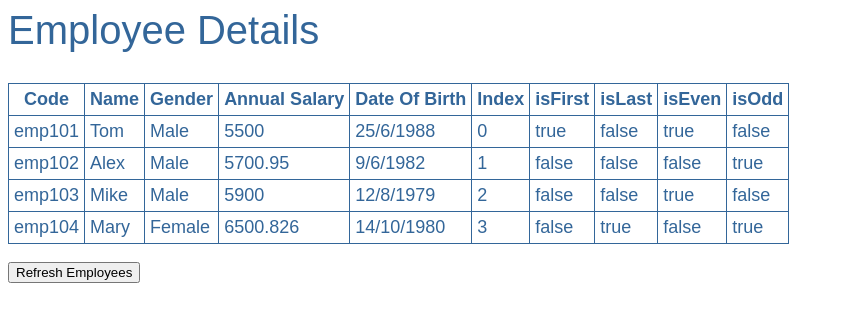
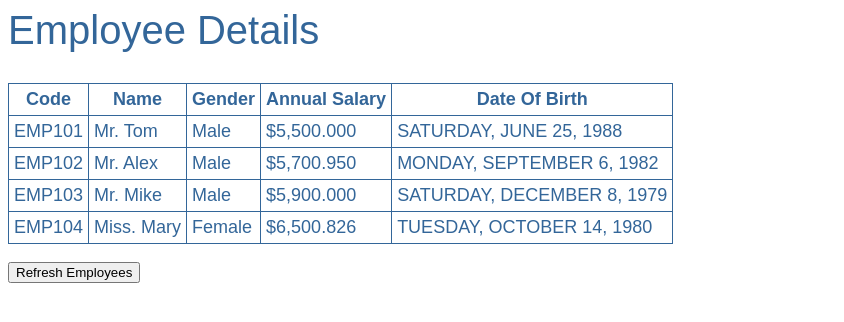
Before and after one commit to Mugisha-isaac/Angular-recap, an Angular app: page / in a window 1280 px wide. Shown: the top 322 px of the page, without its empty margins (0-844 px from the left). Built offline with nearby package versions, Linux system fonts and the light colour scheme.

Commit message:
ft: using custom pipes

```diff
--- a/src/app/app.module.ts
+++ b/src/app/app.module.ts
@@ -6,12 +6,14 @@ import { AppRoutingModule } from './app-routing.module';
 import { AppComponent } from './app.component';
 import {employeeComponent} from '../employee/employee.component';
 import { EmployeeListComponent } from 'src/employee-list/employee-list.component';
+import { EmployeeTitlePipe } from 'src/custom-pipes/employeeTitle.pipe';
 
 @NgModule({
   declarations: [
     AppComponent,
     employeeComponent,
-    EmployeeListComponent
+    EmployeeListComponent,
+    EmployeeTitlePipe
   ],
   imports: [
     BrowserModule,
--- /dev/null
+++ b/src/custom-pipes/employeeTitle.pipe.ts
@@ -0,0 +1,17 @@
+import { PipeTransform, Pipe } from "@angular/core";
+
+
+@Pipe({
+  name: 'employeeTitle'
+
+})
+export class EmployeeTitlePipe implements PipeTransform{
+  transform(value: string, gender: string): string {
+    if(gender.toLocaleLowerCase() === 'male'){
+      return "Mr. " + value;
+    }
+    else{
+      return "Miss. " + value;
+    }
+  }
+}
--- a/src/employee-list/employee-list.component.html
+++ b/src/employee-list/employee-list.component.html
@@ -6,25 +6,15 @@
       <th>Gender</th>
       <th>Annual Salary</th>
       <th>Date Of Birth</th>
-      <th>Index</th>
-      <th>isFirst</th>
-      <th>isLast</th>
-      <th>isEven</th>
-      <th>isOdd</th>
     </tr>
   </thead>
   <tbody>
-    <tr *ngFor="let employee of employees; trackBy:trackByEmployeeCode; let i=index; let isFirst=first; let isLast=last; let isEven=even; let isOdd=odd">
-      <td>{{employee.code}}</td>
-      <td>{{employee.name}}</td>
+    <tr *ngFor="let employee of employees; trackBy:trackByEmployeeCode;">
+      <td>{{employee.code | uppercase}}</td>
+      <td>{{employee.name | employeeTitle:employee.gender}}</td>
       <td>{{employee.gender}}</td>
-      <td>{{employee.annualSalary}}</td>
-      <td>{{employee.dateOfBirth}}</td>
-      <td>{{i}}</td>
-      <td>{{isFirst}}</td>
-      <td>{{isLast}}</td>
-      <td>{{isEven}}</td>
-      <td>{{isOdd}}</td>
+      <td>{{employee.annualSalary | currency:'USD': true: '1.3-3'}}</td>
+      <td>{{employee.dateOfBirth | date:'fullDate' | uppercase}}</td>
     </tr>
     <tr *ngIf="!employees || employees.length === 0">
       <td colspan="5">No Employees to display</td>
--- a/src/employee-list/employee-list.component.ts
+++ b/src/employee-list/employee-list.component.ts
@@ -12,20 +12,20 @@ employees: any = [];
 
 constructor(){
   this.employees= [
-    { code: 'emp101', name: 'Tom', gender: 'Male', annualSalary: 5500, dateOfBirth: '25/6/1988' },
+    { code: 'emp101', name: 'Tom', gender: 'Male', annualSalary: 5500, dateOfBirth: '6/25/1988' },
     { code: 'emp102', name: 'Alex', gender: 'Male', annualSalary: 5700.95, dateOfBirth: '9/6/1982' },
     { code: 'emp103', name: 'Mike', gender: 'Male', annualSalary: 5900, dateOfBirth: '12/8/1979' },
-    { code: 'emp104', name: 'Mary', gender: 'Female', annualSalary: 6500.826, dateOfBirth: '14/10/1980' },
+    { code: 'emp104', name: 'Mary', gender: 'Female', annualSalary: 6500.826, dateOfBirth: '10/14/1980' },
 ];
 }
 
 getEmployees(): void{
   this.employees= [
-    { code: 'emp101', name: 'Tom', gender: 'Male', annualSalary: 5500, dateOfBirth: '25/6/1988' },
+    { code: 'emp101', name: 'Tom', gender: 'Male', annualSalary: 5500, dateOfBirth: '6/25/1988' },
     { code: 'emp102', name: 'Alex', gender: 'Male', annualSalary: 5700.95, dateOfBirth: '9/6/1982' },
     { code: 'emp103', name: 'Mike', gender: 'Male', annualSalary: 5900, dateOfBirth: '12/8/1979' },
-    { code: 'emp104', name: 'Mary', gender: 'Female', annualSalary: 6500.826, dateOfBirth: '14/10/1980' },
-    {code: 'emp105', name: 'Nancy', gender: 'Female', annualSalary: 6700.826,dateOfBirth: '15/12/1982' }
+    { code: 'emp104', name: 'Mary', gender: 'Female', annualSalary: 6500.826, dateOfBirth: '10/14/1980' },
+    {code: 'emp105', name: 'Nancy', gender: 'Female', annualSalary: 6700.826,dateOfBirth: '12/15/1982' }
 ];
 }
 
```
